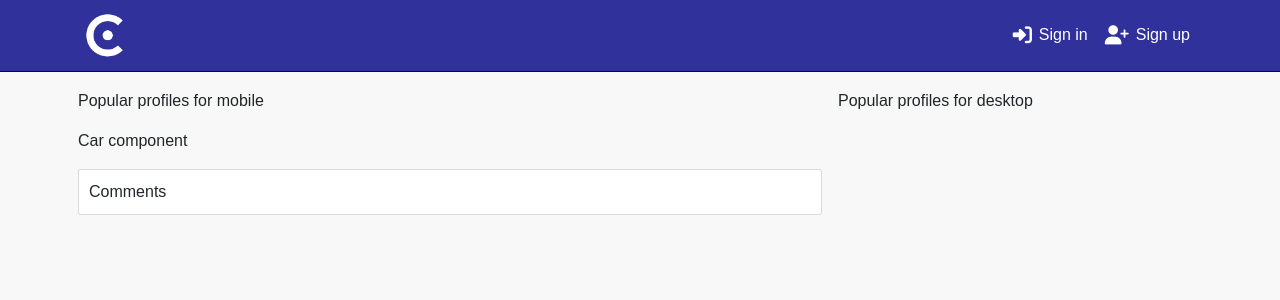
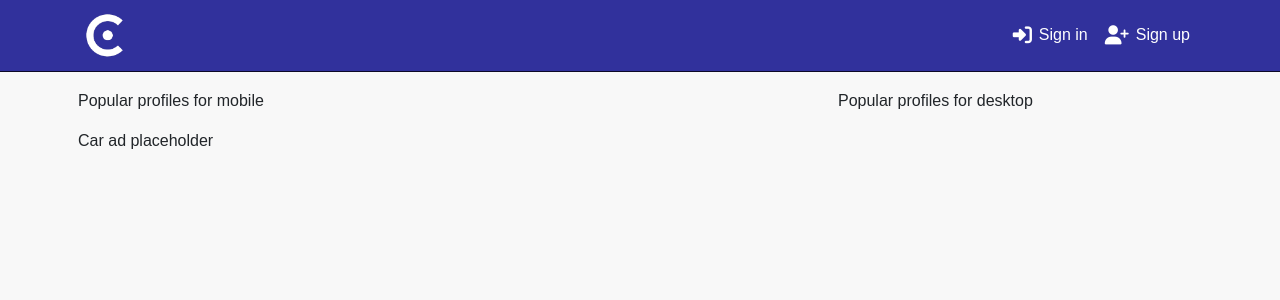
Before and after one commit to ErikHgm/carss-react-frontend, a React (Create React App) app: page /cars/1 in a window 1280 px wide. Shown: the top 300 px of the page. Built offline with nearby package versions, Linux system fonts and the light colour scheme; no server answers.

Commit message:
feat: add car component basic structure

```diff
--- /dev/null
+++ b/src/pages/cars/Car.js
@@ -0,0 +1,32 @@
+import React from "react";
+import { useCurrentUser } from "../../contexts/CurrentUserContext";
+
+const Car = (props) => {
+  const {
+    id,
+    owner,
+    profile_id,
+    profile_image,
+    comments_count,
+    saved_count,
+    save_id,
+    title,
+    brand,
+    description,
+    mileage,
+    year,
+    gearbox,
+    fueltype,
+    price,
+    image,
+    updated_at,
+    carPage,
+  } = props;
+
+  const currentUser = useCurrentUser();
+  const is_owner = currentUser?.username === owner;
+
+  return <div>Car ad placeholder</div>;
+};
+
+export default Car;
--- a/src/pages/cars/CarPage.js
+++ b/src/pages/cars/CarPage.js
@@ -7,10 +7,11 @@ import Container from "react-bootstrap/Container";
 import appStyles from "../../App.module.css";
 import { useParams } from "react-router-dom/cjs/react-router-dom.min";
 import { axiosReq } from "../../api/axiosDefaults";
+import Car from "./Car";
 
 function CarPage() {
   const { id } = useParams();
-  const [car, carPost] = useState({ results: [] });
+  const [car, setCar] = useState({ results: [] });
 
   useEffect(() => {
     const handleMount = async () => {
@@ -18,7 +19,7 @@ function CarPage() {
         const [{ data: car }] = await Promise.all([
           axiosReq.get(`/cars/${id}`),
         ]);
-        carPost({ results: [car] });
+        setCar({ results: [car] });
       } catch (err) {
         console.log(err);
       }
@@ -31,8 +32,7 @@ function CarPage() {
     <Row className="h-100">
       <Col className="py-2 p-0 p-lg-2" lg={8}>
         <p>Popular profiles for mobile</p>
-        <p>Car component</p>
-        <Container className={appStyles.Content}>Comments</Container>
+        <Car {...car.results[0]} setCars={setCar} carPage />
       </Col>
       <Col lg={4} className="d-none d-lg-block p-0 p-lg-2">
         Popular profiles for desktop
```
